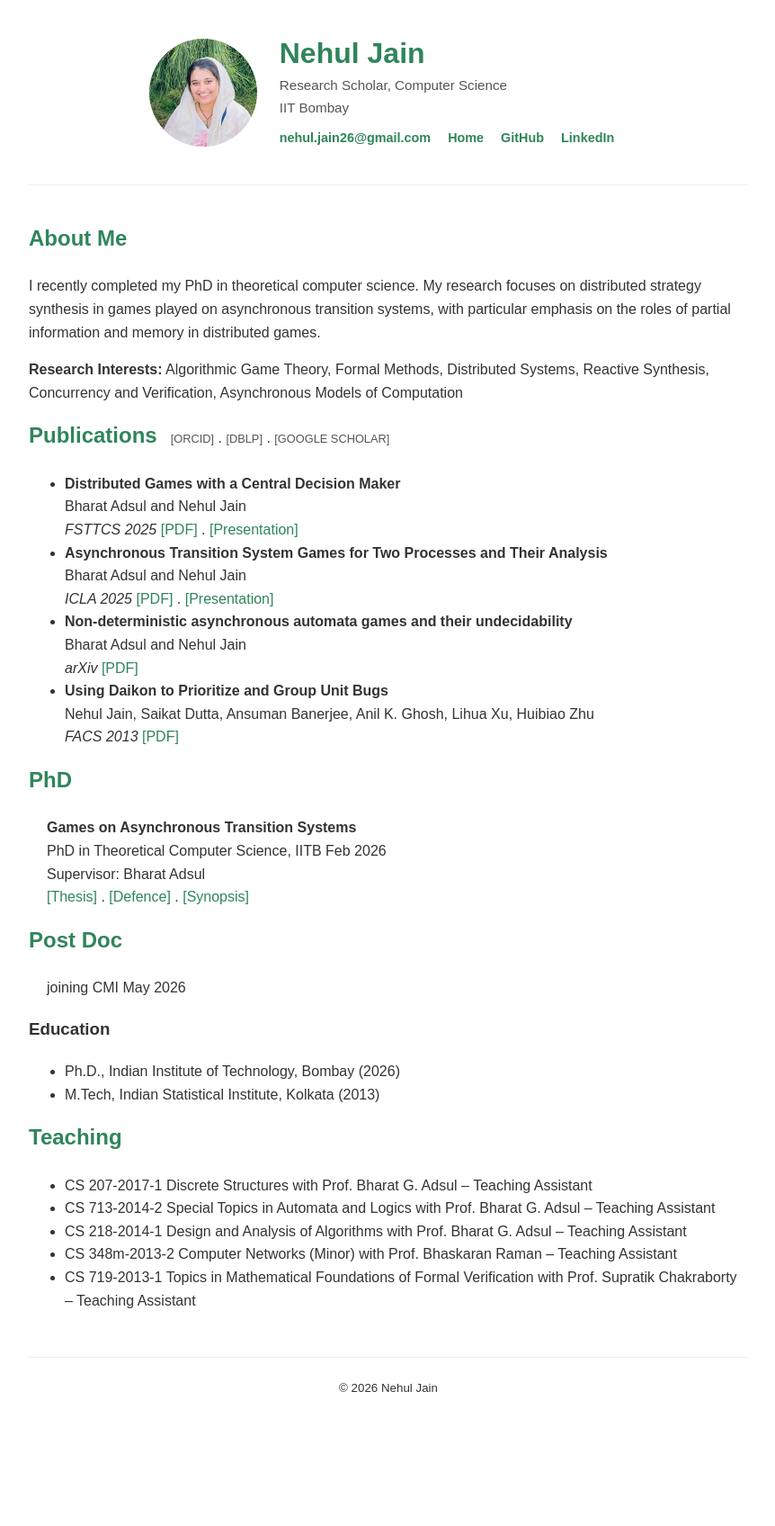
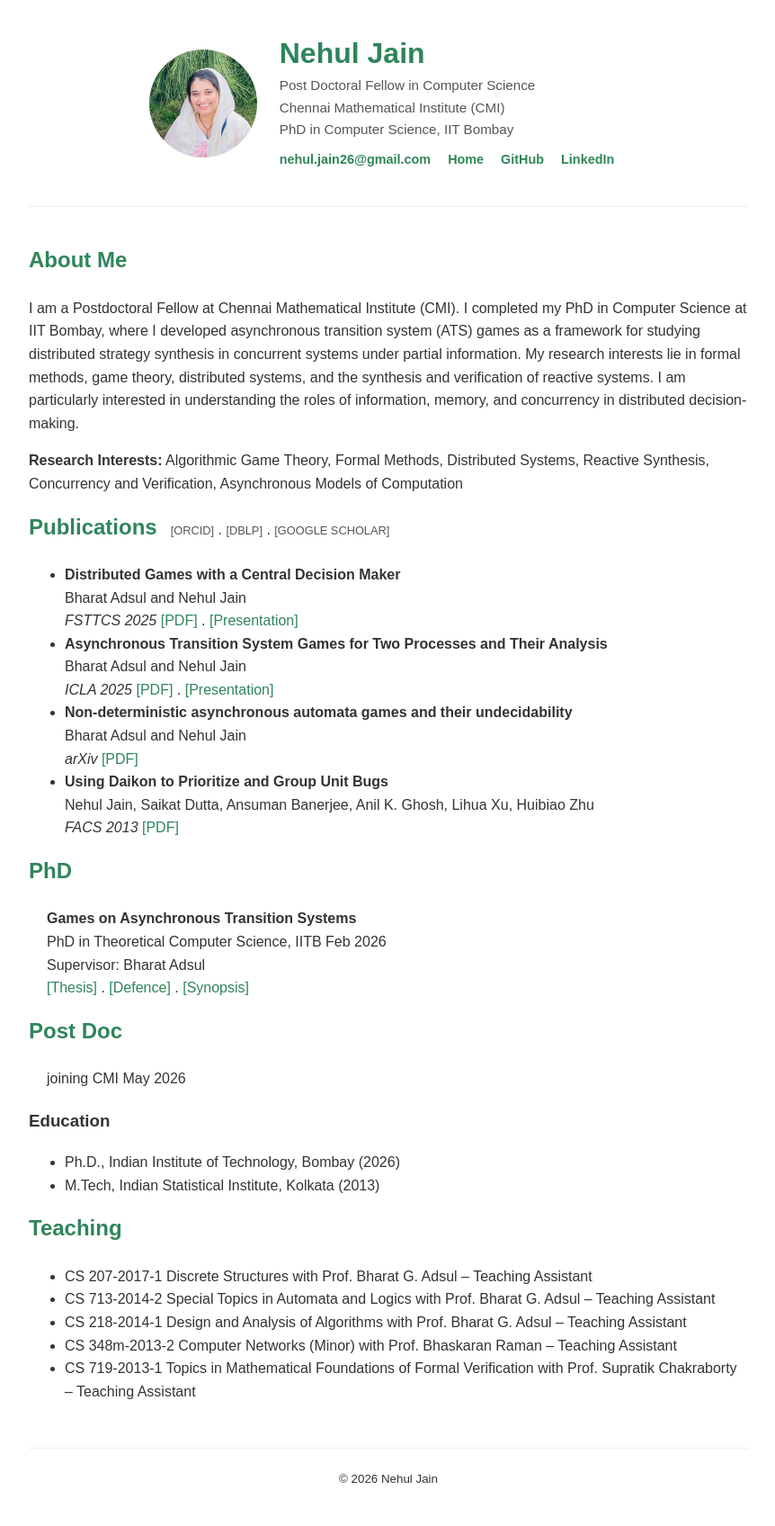
Before and after one commit to nehuljain26/nehuljain26.github.io, a Jekyll site: the page built from index.md, in a window 1280 px wide. Shown: the whole page at 90% size, without its empty margins (208-1070 px from the left). Built offline with Jekyll 4.4.1, drawn with Linux system fonts in a browser that asks for light colours; before the commit the page ends 1595 px from its top, so only the background shows below that.

Commit message:
Update bio.yml

```diff
--- a/_data/bio.yml
+++ b/_data/bio.yml
@@ -1,9 +1,18 @@
 name: "Nehul Jain"
-position: "Research Scholar, Computer Science"
-institution: "IIT Bombay"
+position: "Post Doctoral Fellow in Computer Science"
+institution: "Chennai Mathematical Institute (CMI)"
+
+#Nehul Jain
+#Post Doctoral Fellow in Computer Science
+#Chennai Mathematical Institute (CMI)
+
+about: "PhD in Computer Science, IIT Bombay"
+
 #description: "I am a PhD student under the supervision of Prof. Bharat Adsul, working in theoretical computer science. My research focuses on distributed games on asynchronous transition systems (ATS), studying decision-making and memory requirements."
 #description: "I have recently completed my PhD under the supervision of Bharat Adsul in theoretical computer science. My doctoral thesis, “Games on Asynchronous Transition Systems,” introduces ATS games, a model of distributed games over asynchronous transition systems where processes operate under causal partial information. It establishes tight decidability and memory bounds for key subclasses—including two-process and single decision-maker settings—clarifying how information flow and decision structure govern distributed strategy synthesis."
-description: "I recently completed my PhD in theoretical computer science. My research focuses on distributed strategy synthesis in games played on asynchronous transition systems, with particular emphasis on the roles of partial information and memory in distributed games."
+#description: "I recently completed my PhD in theoretical computer science. My research focuses on distributed strategy synthesis in games played on asynchronous transition systems, with particular emphasis on the roles of partial information and memory in distributed games."
+description: "I am a Postdoctoral Fellow at Chennai Mathematical Institute (CMI). I completed my PhD in Computer Science at IIT Bombay, where I developed asynchronous transition system (ATS) games as a framework for studying distributed strategy synthesis in concurrent systems under partial information. My research interests lie in formal methods, game theory, distributed systems, and the synthesis and verification of reactive systems. I am particularly interested in understanding the roles of information, memory, and concurrency in distributed decision-making."
+
 interests:
   - Algorithmic Game Theory
   - Formal Methods
```
